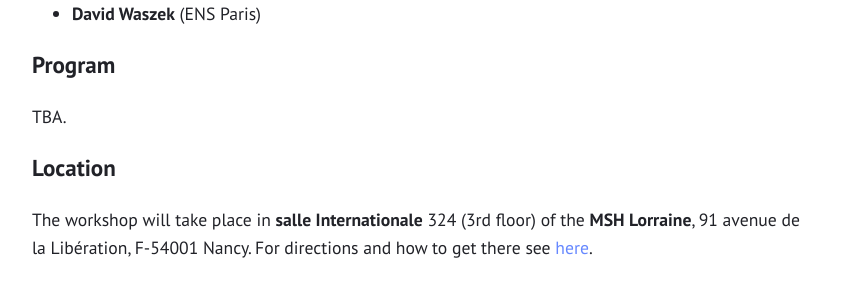
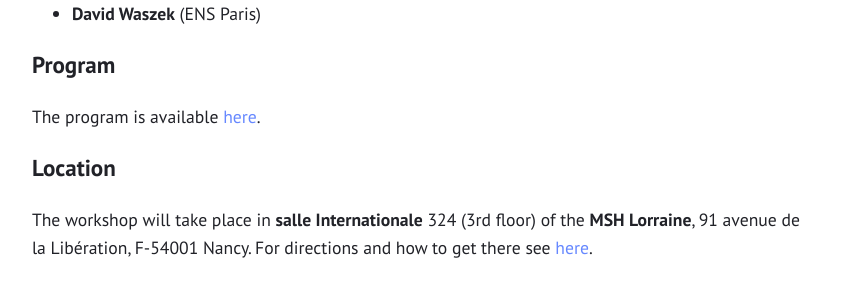
Before and after one commit to yhamami/mathematical-intuition-workshops, a Jekyll site: the page built from nancy-edition.md, in a window 1280 px wide. Shown: the part 948-1237 px from the top of the page, without its empty margins (219-1060 px from the left). Built offline with Jekyll 4.4.1, drawn with Linux system fonts in a browser that asks for light colours.

Commit message:
fix: program

```diff
--- a/nancy-edition.md
+++ b/nancy-edition.md
@@ -25,7 +25,7 @@ The **Nancy workshop** will take place on **30-31 May, 2023** at the Archives He
 
 # Program
 
-TBA.
+The program is available [here](/nancy-edition/program/).
 
 # Location
 
```
